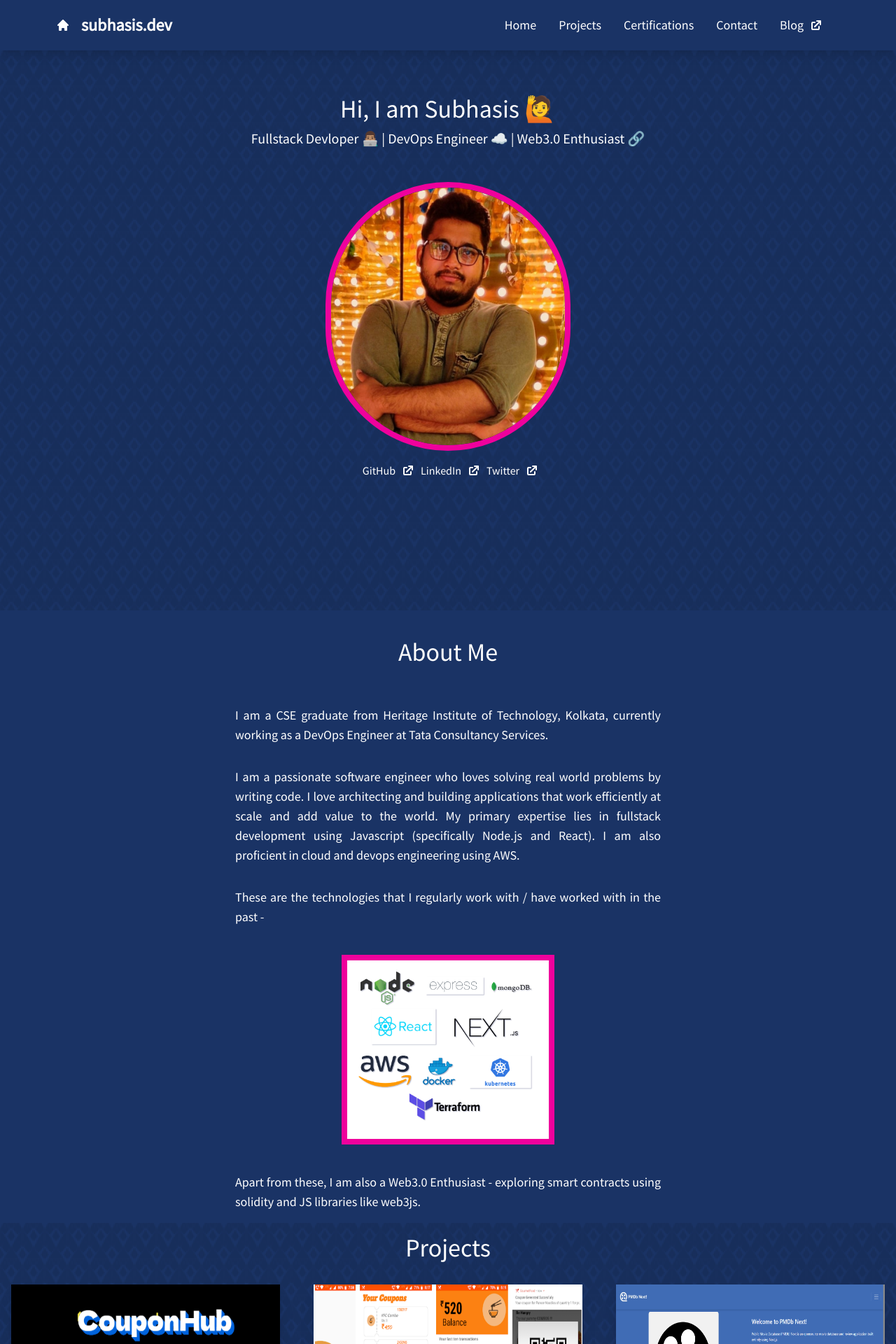
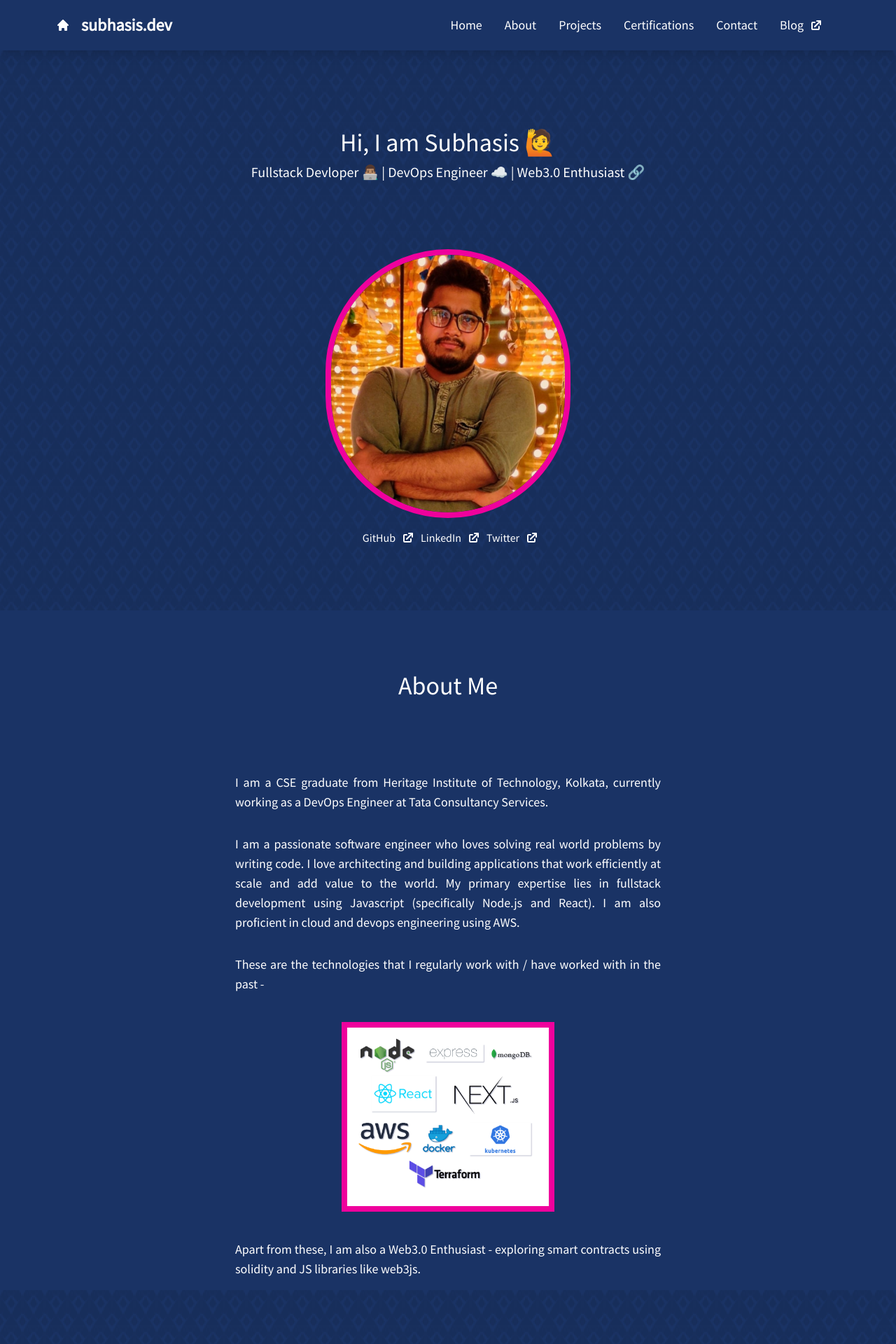
Before and after one commit to inframarauder/portfolio, a Next.js app: page / in a window 1280 px wide. Shown: the top 1920 px of the page at 70% size. Built offline with nearby package versions, Linux system fonts and the light colour scheme.

Commit message:
fixed hash nav issues:

```diff
--- a/components/About.js
+++ b/components/About.js
@@ -4,7 +4,7 @@ const About = () => {
 	return (
 		<div className="grid grid-cols-1 text-secondary min-h-screen">
 			<div className="flex flex-col justify-center items-center">
-				<h1 className="text-4xl text-center my-8 p-2 ">About Me</h1>
+				<h1 className="text-4xl text-center my-20 p-2 ">About Me</h1>
 				<div className="md:w-1/2 ">
 					<p className="text-lg text-justify my-auto px-4 py-4">
 						I am a CSE graduate from{" "}
--- a/components/Certifications.js
+++ b/components/Certifications.js
@@ -4,11 +4,13 @@ import CertificationCard from "./CertificationCard";
 const Certifications = ({ certifications }) => {
 	return (
 		<div className="bg-shaded text-secondary min-h-screen">
-			<legend className="text-center text-4xl py-4">Certifications</legend>
-			<div className="grid grid-cols-1 md:grid-cols-3 gap-4">
-				{certifications.map((certification, index) => (
-					<CertificationCard key={index} certification={certification} />
-				))}
+			<div className="mx-auto w-full py-6 bg-shaded flex flex-col items-center">
+				<h1 className="text-center text-4xl py-4 my-20">Certifications</h1>
+				<div className="grid grid-cols-1 md:grid-cols-3 gap-4">
+					{certifications.map((certification, index) => (
+						<CertificationCard key={index} certification={certification} />
+					))}
+				</div>
 			</div>
 		</div>
 	);
--- a/components/Header.js
+++ b/components/Header.js
@@ -29,7 +29,10 @@ const Header = () => {
 					<div className="hidden md:flex items-center justify-between space-x-1">
 						<ul className="my-auto mx-4 list-none flex items-center">
 							<li className="mx-2 p-2 text-lg cursor-pointer hover:text-xl hover:underline hover:text-highlight transition duration-200">
-								<Link href="/">Home</Link>
+								<Link href="/#home">Home</Link>
+							</li>
+							<li className="mx-2 p-2 text-lg cursor-pointer hover:text-xl hover:underline hover:text-highlight transition duration-200">
+								<Link href="/#about">About</Link>
 							</li>
 							<li className="mx-2 p-2 text-lg cursor-pointer hover:text-xl hover:underline hover:text-highlight transition duration-200">
 								<Link href="/#projects">Projects</Link>
@@ -86,7 +89,13 @@ const Header = () => {
 							onClick={toggleMenu}
 							className="mx-2 p-2 text-lg cursor-pointer hover:text-xl hover:underline hover:text-highlight transition duration-200"
 						>
-							<Link href="/">Home</Link>
+							<Link href="/#home">Home</Link>
+						</li>
+						<li
+							onClick={toggleMenu}
+							className="mx-2 p-2 text-lg cursor-pointer hover:text-xl hover:underline hover:text-highlight transition duration-200"
+						>
+							<Link href="/#about">About</Link>
 						</li>
 						<li
 							onClick={toggleMenu}
--- a/components/Home.js
+++ b/components/Home.js
@@ -4,8 +4,8 @@ import { External } from "./Icons";
 const Home = () => {
 	return (
 		<div className="grid grid-cols-1 text-secondary min-h-screen">
-			<div className="mx-auto w-full py-6 bg-shaded flex flex-col  items-center">
-				<h1 className="text-4xl text-center my-8 p-2 ">
+			<div className="mx-auto w-full py-6 bg-shaded flex flex-col items-center">
+				<h1 className="text-4xl text-center my-20 p-2 ">
 					<p>Hi, I am Subhasis 🙋</p>
 					<p className=" my-2 text-xs md:text-xl">
 						Fullstack Devloper 👨🏽‍💻 | DevOps Engineer ☁️ | Web3.0 Enthusiast 🔗
--- a/components/Projects.js
+++ b/components/Projects.js
@@ -4,11 +4,13 @@ import ProjectCard from "./ProjectCard";
 const Projects = ({ projects }) => {
 	return (
 		<div className="bg-shaded text-secondary min-h-screen">
-			<legend className="text-center text-4xl py-4">Projects</legend>
-			<div className="grid grid-cols-1 md:grid-cols-3 gap-4">
-				{projects.map((project, index) => (
-					<ProjectCard key={index} project={project} />
-				))}
+			<div className="mx-auto w-full py-6 bg-shaded flex flex-col items-center">
+				<h1 className="text-center text-4xl py-4 my-20">Projects</h1>
+				<div className="grid grid-cols-1 md:grid-cols-3 gap-4">
+					{projects.map((project, index) => (
+						<ProjectCard key={index} project={project} />
+					))}
+				</div>
 			</div>
 		</div>
 	);
```
